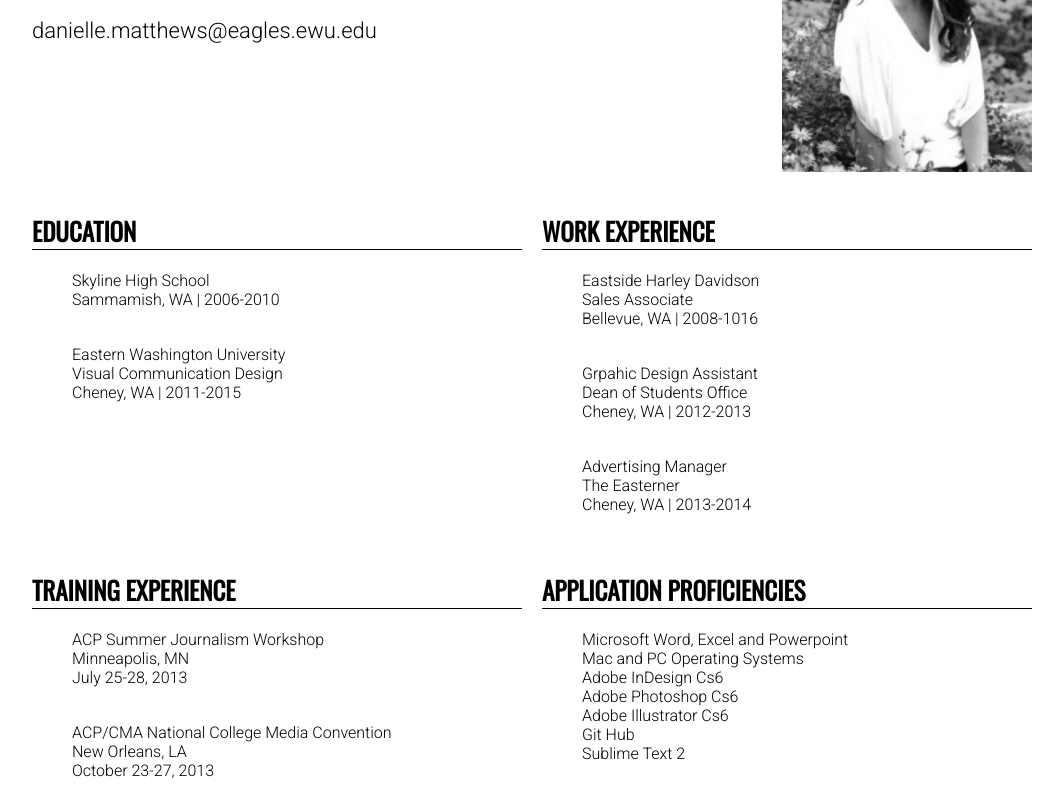
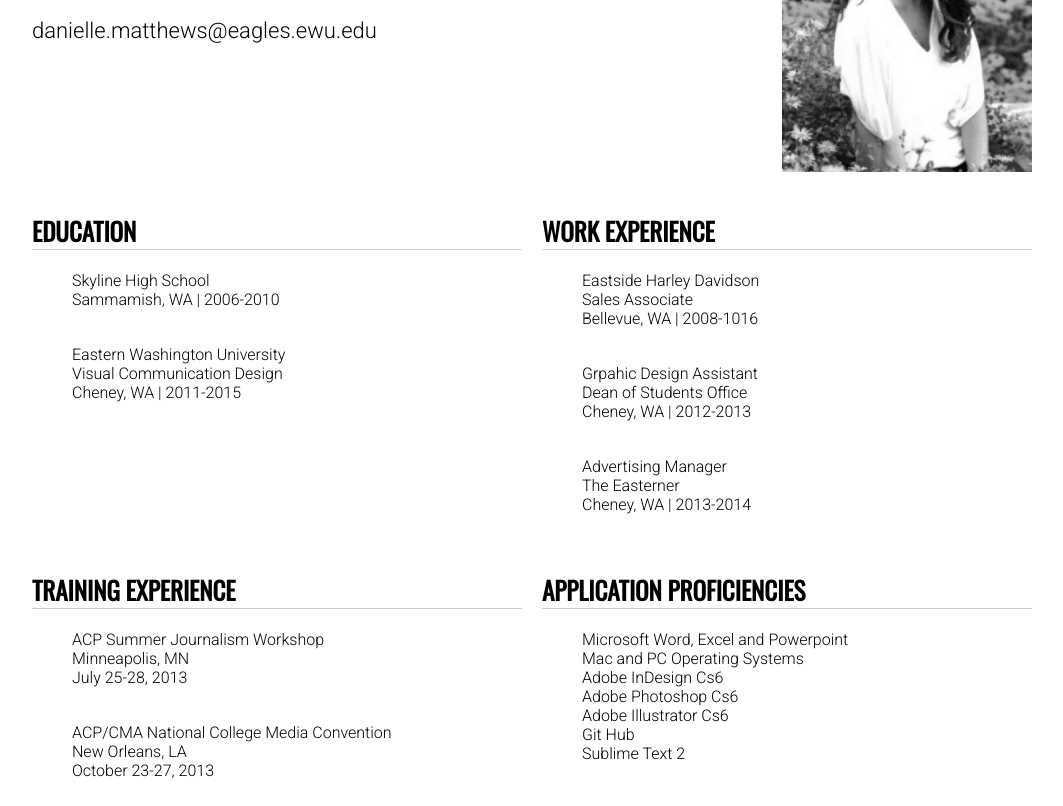
Before and after one commit to Delleliz/P2-Resume, a plain HTML site: page index.html in a window 1280 px wide. Shown: the part 134-940 px from the top of the page, without its empty margins (108-1171 px from the left). Drawn offline with nearby package versions, Linux system fonts and the light colour scheme.

Commit message:
Color Border

```diff
--- a/css/styles.css
+++ b/css/styles.css
@@ -10,6 +10,8 @@ div {
 
 h1 {
 	font-size: 50px;
+
+
 }
 
 h2 {
@@ -21,6 +23,7 @@ h1,h2 {
 	text-transform: uppercase;
 	border-bottom-style: solid;
 	border-bottom-width: 1px;
+	border-bottom-color: #CCCCCC;
 
 }
 
```
